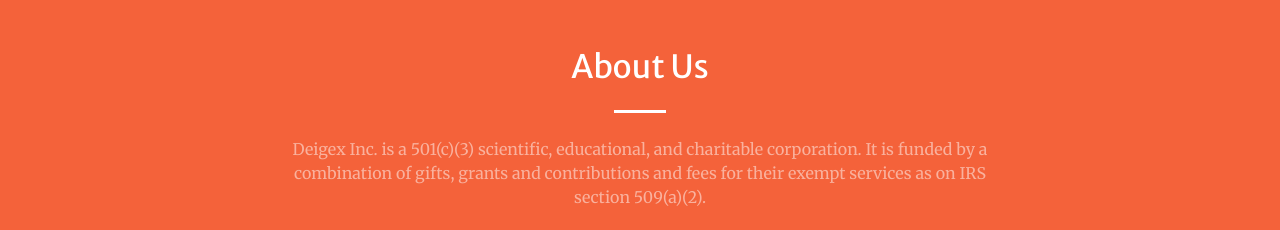
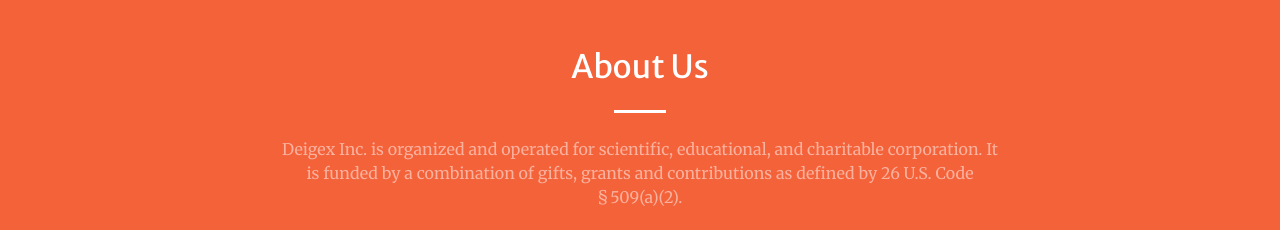
Before and after one commit to ericpalma/deigex.com, a website with bundled scripts: page index.html in a window 1280 px wide. Shown: the part 880-1110 px from the top of the page. Built offline with nearby package versions, Linux system fonts and the light colour scheme.

Commit message:
Update index.html

```diff
--- a/index.html
+++ b/index.html
@@ -80,7 +80,7 @@
         <div class="col-lg-8 text-center">
           <h2 class="text-white mt-0">About Us</h2>
           <hr class="divider light my-4">
-          <p class="text-white-50 mb-4">Deigex Inc. is a 501(c)(3) scientific, educational, and charitable corporation. It is funded by a combination of gifts, grants and contributions and fees for their exempt services as on IRS section 509(a)(2).</p>
+          <p class="text-white-50 mb-4">Deigex Inc. is organized and operated for scientific, educational, and charitable corporation. It is funded by a combination of gifts, grants and contributions as defined by 26 U.S. Code § 509(a)(2).</p>
           <p class="text-white-50 mb-4">(Pending Tax exempt approval).</p>
           <br>
           <br>
```
